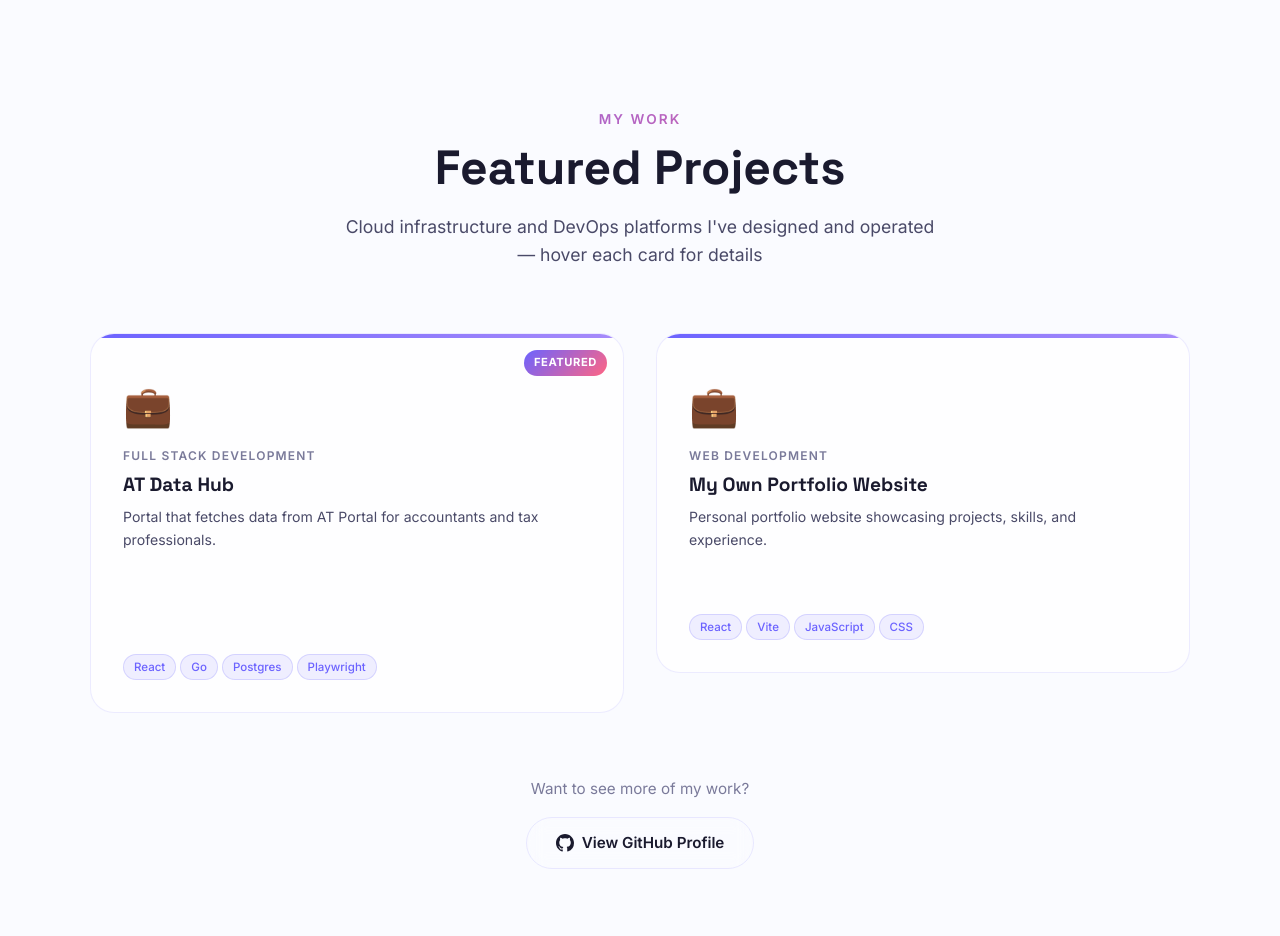
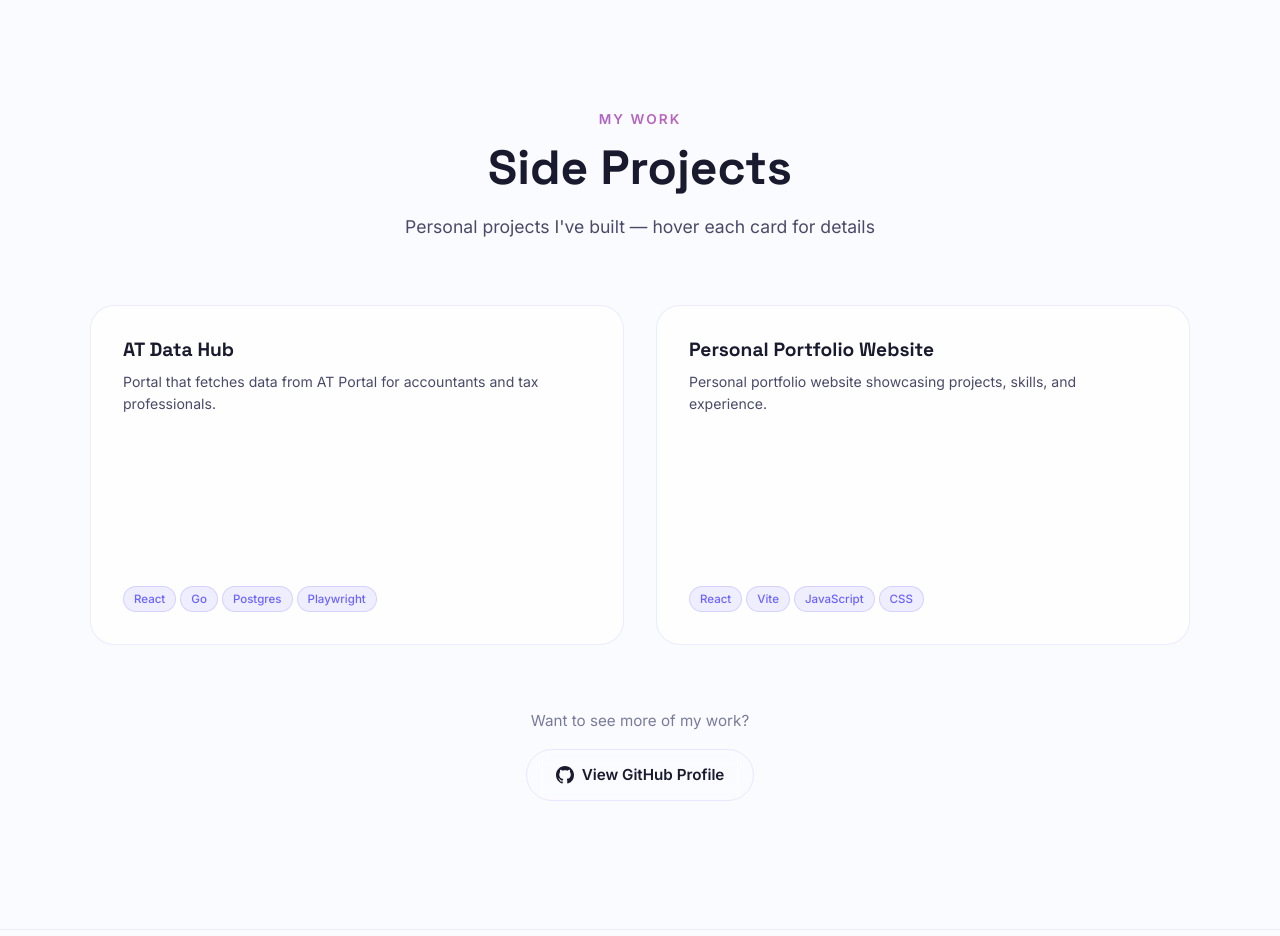
Before and after one commit to kabenz/portfolio, a React (Vite) app: page / in a window 1280 px wide. Shown: the part 7420-8356 px from the top of the page. Built offline with nearby package versions, Linux system fonts and the light colour scheme.

Commit message:
feat: define side project data model and replace featured projects
Co-authored-by: kabenz <19636027+kabenz@users.noreply.github.com>
Agent-Logs-Url: https://github.com/kabenz/portfolio/sessions/6cd7dfcc-36ea-4a2d-a64c-1dff3384999b

```diff
--- a/src/App.jsx
+++ b/src/App.jsx
@@ -15,6 +15,18 @@ function App() {
   const base = import.meta.env.BASE_URL.replace(/\/$/, '') // e.g. '/portfolio'
   const raw = window.location.pathname
   const path = raw.startsWith(base) ? raw.slice(base.length) || '/' : raw
+
+  if (path === '/projects') {
+    return (
+      <>
+        <Header />
+        <main>
+          <Projects />
+        </main>
+        <Footer />
+      </>
+    )
+  }
 
   if (path === '/cv') {
     return <CV />
--- a/src/components/CV/CV.jsx
+++ b/src/components/CV/CV.jsx
@@ -1,5 +1,6 @@
 /** @import { Profile } from '../../types/profile.js' */
 /** @import { ExperienceItem } from '../../types/experience.js' */
+/** @import { ProjectItem } from '../../types/projects.js' */
 import ProfileCard from '../ProfileCard/ProfileCard.jsx'
 import ExperienceList from '../ExperienceList/ExperienceList.jsx'
 import EducationList from '../EducationList/EducationList.jsx'
@@ -7,6 +8,7 @@ import TechList from '../TechList/TechList.jsx'
 import profile from '../../data/profile.js'
 import experiences from '../../data/experience.js'
 import { educationItems, certifications } from '../../data/education.js'
+import projects from '../../data/projects.js'
 import './CV.css'
 
 export default function CV() {
@@ -38,6 +40,48 @@ export default function CV() {
               <EducationList educationItems={educationItems} certifications={certifications} />
             </section>
 
+            <section className="cv__projects">
+              <h2 className="cv__section-title">Side Projects</h2>
+
+              <ul className="cv__project-list">
+                {projects.map((project) => (
+                  <li key={project.id} className="cv__project-item">
+                    <div className="cv__project-header">
+                      <strong className="cv__project-name">{project.name}</strong>
+                      {project.repoUrl && (
+                        <a
+                          href={project.repoUrl}
+                          target="_blank"
+                          rel="noopener noreferrer"
+                          className="cv__project-link"
+                        >
+                          {project.repoUrl}
+                        </a>
+                      )}
+                    </div>
+                    <p className="cv__project-desc">{project.description}</p>
+                    {project.responsibilities && project.responsibilities.length > 0 && (
+                      <ul className="cv__project-bullets">
+                        {project.responsibilities.map((responsibility, index) => (
+                          <li key={index}>{responsibility}</li>
+                        ))}
+                      </ul>
+                    )}
+                    {project.outcomes && project.outcomes.length > 0 && (
+                      <ul className="cv__project-bullets">
+                        {project.outcomes.map((outcome, index) => (
+                          <li key={index}>{outcome}</li>
+                        ))}
+                      </ul>
+                    )}
+                    <p className="cv__project-stack">
+                      {project.technologies.join(' · ')}
+                    </p>
+                  </li>
+                ))}
+              </ul>
+            </section>
+
             <section className="cv__skills">
               <h2 className="cv__section-title">Technologies &amp; Skills</h2>
 
--- a/src/components/Projects/Projects.css
+++ b/src/components/Projects/Projects.css
@@ -22,10 +22,6 @@
   position: relative;
   cursor: pointer;
   width: 100%;
-}
-
-.project-card--featured {
-  height: 380px;
 }
 
 .project-card__inner {
@@ -66,30 +62,6 @@
   box-shadow: var(--shadow-card), var(--shadow-glow);
 }
 
-.project-card__gradient {
-  position: absolute;
-  top: 0;
-  left: 0;
-  right: 0;
-  height: 4px;
-  border-radius: var(--radius-xl) var(--radius-xl) 0 0;
-}
-
-.project-card__icon {
-  font-size: 2.5rem;
-  margin-bottom: var(--spacing-sm);
-  margin-top: 8px;
-}
-
-.project-card__category {
-  font-size: 0.75rem;
-  font-weight: 600;
-  letter-spacing: 0.1em;
-  text-transform: uppercase;
-  color: var(--color-text-muted);
-  margin-bottom: var(--spacing-sm);
-}
-
 .project-card__title {
   font-family: var(--font-display);
   font-size: 1.2rem;
@@ -110,11 +82,25 @@
   overflow: hidden;
 }
 
-.project-card__long-desc {
-  font-size: 0.85rem;
+.project-card__section {
+  margin-bottom: var(--spacing-sm);
+}
+
+.project-card__section-label {
+  font-size: 0.72rem;
+  font-weight: 700;
+  letter-spacing: 0.08em;
+  text-transform: uppercase;
+  color: var(--color-accent-primary);
+  margin-bottom: 4px;
+}
+
+.project-card__list {
+  margin: 0;
+  padding-left: 1.1rem;
+  font-size: 0.8rem;
   color: var(--color-text-secondary);
-  line-height: 1.65;
-  flex: 1;
+  line-height: 1.55;
 }
 
 .project-card__tags {
@@ -137,7 +123,8 @@
 .project-card__links {
   display: flex;
   gap: var(--spacing-sm);
-  margin-top: var(--spacing-md);
+  margin-top: auto;
+  padding-top: var(--spacing-sm);
 }
 
 .project-card__link {
@@ -174,22 +161,6 @@
   transform: translateY(-1px);
 }
 
-.project-card__featured-badge {
-  position: absolute;
-  top: 16px;
-  right: 16px;
-  padding: 4px 10px;
-  background: var(--color-accent-gradient);
-  border-radius: var(--radius-full);
-  font-size: 0.7rem;
-  font-weight: 700;
-  color: white;
-  letter-spacing: 0.05em;
-  text-transform: uppercase;
-  z-index: 10;
-  pointer-events: none;
-}
-
 .projects__footer {
   display: flex;
   flex-direction: column;
@@ -215,8 +186,7 @@
     grid-template-columns: 1fr;
   }
 
-  .project-card,
-  .project-card--featured {
+  .project-card {
     height: auto;
   }
 
--- a/src/components/Projects/Projects.jsx
+++ b/src/components/Projects/Projects.jsx
@@ -7,7 +7,7 @@ function ProjectCard({ project, index }) {
 
   return (
     <div
-      className={`project-card fade-in ${project.featured ? "project-card--featured" : ""}`}
+      className="project-card fade-in"
       style={{ transitionDelay: `${index * 0.1}s` }}
       onMouseEnter={() => setFlipped(true)}
       onMouseLeave={() => setFlipped(false)}
@@ -16,43 +16,54 @@ function ProjectCard({ project, index }) {
         className={`project-card__inner ${flipped ? "project-card__inner--flipped" : ""}`}
       >
         <div className="project-card__front">
-          {project.featured && (
-            <div className="project-card__featured-badge">Featured</div>
-          )}
-          <div
-            className="project-card__gradient"
-            style={{ background: project.gradient }}
-          />
-          <div className="project-card__icon">{project.icon}</div>
-          <div className="project-card__category">{project.category}</div>
-          <h3 className="project-card__title">{project.title}</h3>
+          <h3 className="project-card__title">{project.name}</h3>
           <p className="project-card__desc">{project.description}</p>
           <div className="project-card__tags">
-            {project.tags.slice(0, 4).map((tag) => (
-              <span key={tag} className="project-card__tag">
-                {tag}
+            {project.technologies.slice(0, 4).map((tech) => (
+              <span key={tech} className="project-card__tag">
+                {tech}
               </span>
             ))}
           </div>
         </div>
 
         <div className="project-card__back">
-          <div
-            className="project-card__gradient"
-            style={{ background: project.gradient }}
-          />
-          <h3 className="project-card__title">{project.title}</h3>
-          <p className="project-card__long-desc">{project.longDesc}</p>
+          <h3 className="project-card__title">{project.name}</h3>
+
+          {project.responsibilities && project.responsibilities.length > 0 && (
+            <div className="project-card__section">
+              <p className="project-card__section-label">Responsibilities</p>
+              <ul className="project-card__list">
+                {project.responsibilities.map((responsibility, index) => (
+                  <li key={index}>{responsibility}</li>
+                ))}
+              </ul>
+            </div>
+          )}
+
+          {project.outcomes && project.outcomes.length > 0 && (
+            <div className="project-card__section">
+              <p className="project-card__section-label">Outcomes</p>
+              <ul className="project-card__list">
+                {project.outcomes.map((outcome, index) => (
+                  <li key={index}>{outcome}</li>
+                ))}
+              </ul>
+            </div>
+          )}
+
           <div className="project-card__tags">
-            {project.tags.map((tag) => (
-              <span key={tag} className="project-card__tag">
-                {tag}
+            {project.technologies.map((tech) => (
+              <span key={tech} className="project-card__tag">
+                {tech}
               </span>
             ))}
           </div>
+
           <div className="project-card__links">
+            {project.repoUrl && (
               <a
-              href={project.github}
+                href={project.repoUrl}
                 target="_blank"
                 rel="noopener noreferrer"
                 className="project-card__link project-card__link--github"
@@ -67,9 +78,10 @@ function ProjectCard({ project, index }) {
                 </svg>
                 GitHub
               </a>
-            {project.live && (
+            )}
+            {project.demoUrl && (
               <a
-                href={project.live}
+                href={project.demoUrl}
                 target="_blank"
                 rel="noopener noreferrer"
                 className="project-card__link project-card__link--live"
@@ -117,10 +129,9 @@ export default function Projects() {
       <div className="container">
         <div className="section-header fade-in">
           <p className="section-label">My Work</p>
-          <h2 className="section-title">Featured Projects</h2>
+          <h2 className="section-title">Side Projects</h2>
           <p className="section-subtitle">
-            Cloud infrastructure and DevOps platforms I&apos;ve designed and
-            operated — hover each card for details
+            Personal projects I&apos;ve built — hover each card for details
           </p>
         </div>
 
--- a/src/data/projects.js
+++ b/src/data/projects.js
@@ -4,32 +4,40 @@
 
 const projects = [
   {
-    id: 1,
-    title: "AT Data Hub",
+    id: "at-data-hub",
+    name: "AT Data Hub",
     description:
       "Portal that fetches data from AT Portal for accountants and tax professionals.",
-    longDesc:
-      "Built with React and Go. It makes uses of Playwright for backend data scraping and Postgres for storage. The frontend features a clean UI with Tailwind CSS, showcasing data insights and automated syncronization with AT Portal. Designed for scalability and ease of use by accounting professionals.",
-    tags: ["React", "Go", "Postgres", "Playwright", "Tailwind CSS"],
-    category: "Full Stack Development",
-    live: null,
-    gradient: "linear-gradient(135deg, #6c63ff 0%, #a78bfa 100%)",
-    icon: "💼",
-    featured: true,
+    repoUrl: null,
+    demoUrl: null,
+    technologies: ["React", "Go", "Postgres", "Playwright", "Tailwind CSS"],
+    responsibilities: [
+      "Designed and implemented a Go backend with Playwright-based scraping to automate AT Portal data retrieval.",
+      "Built a React frontend with Tailwind CSS for clean data visualization.",
+      "Set up Postgres schema and automated sync pipelines.",
+    ],
+    outcomes: [
+      "Reduced manual data-entry time for accounting professionals.",
+      "Delivered a scalable multi-user portal ready for production use.",
+    ],
   },
   {
-    id: 2,
-    title: "My Own Portfolio Website",
+    id: "portfolio-website",
+    name: "Personal Portfolio Website",
     description:
       "Personal portfolio website showcasing projects, skills, and experience.",
-    longDesc:
-      "Built with React and Vite. Features interactive project cards, experience timeline, and responsive design. Optimized for performance and accessibility.",
-    tags: ["React", "Vite", "JavaScript", "CSS"],
-    category: "Web Development",
-    live: null,
-    gradient: "linear-gradient(135deg, #6c63ff 0%, #a78bfa 100%)",
-    icon: "💼",
-    featured: false,
+    repoUrl: "https://github.com/kabenz/portfolio",
+    demoUrl: null,
+    technologies: ["React", "Vite", "JavaScript", "CSS"],
+    responsibilities: [
+      "Architected a single-page React application with client-side routing.",
+      "Implemented responsive design and accessibility best practices.",
+      "Optimised Vite build pipeline for fast load times.",
+    ],
+    outcomes: [
+      "Publicly accessible portfolio demonstrating full-stack skills.",
+      "Reusable component library used across multiple sections.",
+    ],
   },
 ];
 
```
Also changed, not shown: src/components/CV/CV.css (+81 -0 lines), src/types/projects.js (+8 -12 lines). Lines whose indentation alone changed are shown as unchanged.
